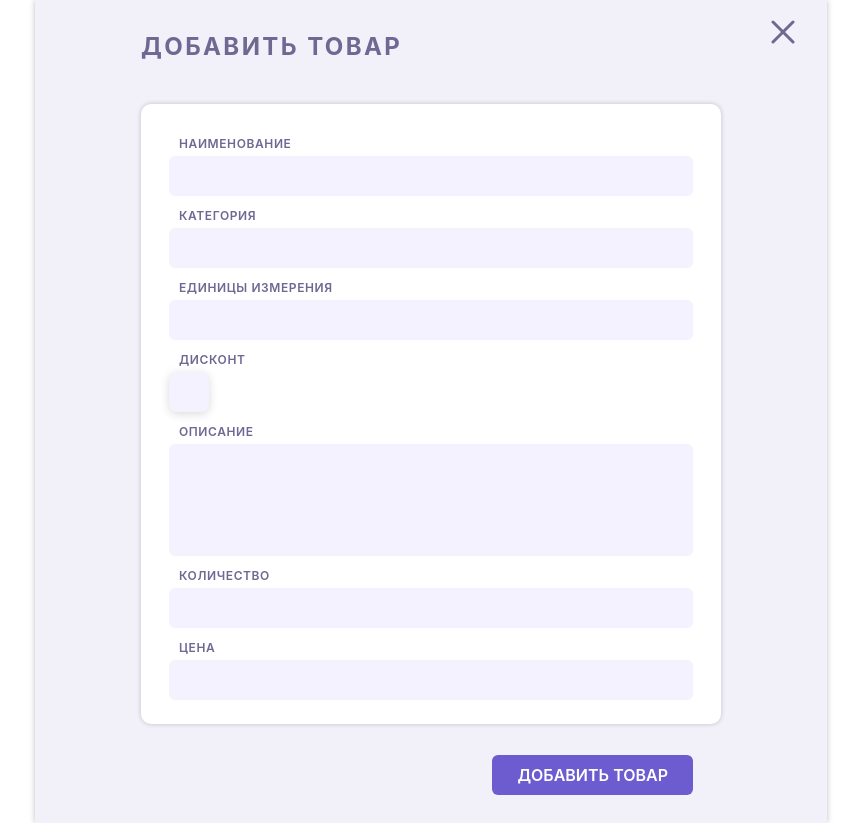
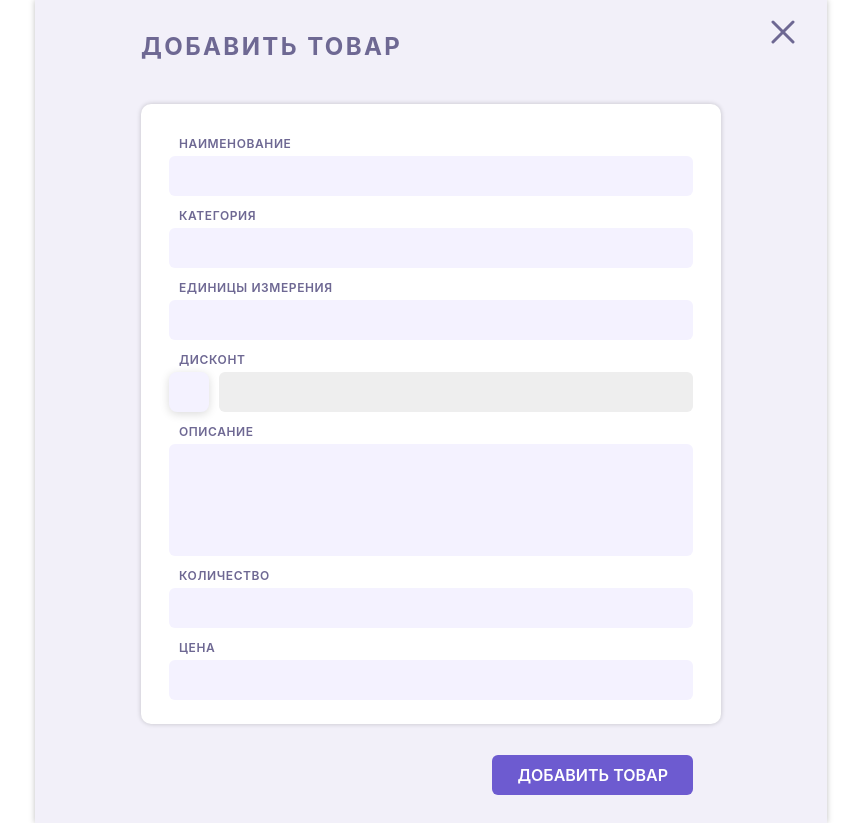
Before and after one commit to Vduvatell/CRM, a plain HTML site: page crm.html in a window 1280 px wide. Shown: the whole page, without its empty margins (209-1070 px from the left). Drawn offline with Linux system fonts and the light colour scheme; files whose address does not match are found by name.

Commit message:
Update checkbox.css

```diff
--- a/checkbox.css
+++ b/checkbox.css
@@ -64,5 +64,5 @@
 }
 
 .discont__checkbox:not(:checked) + .discont__textarea {
-  display: none;
+  background-color: #eee;
 }
```
